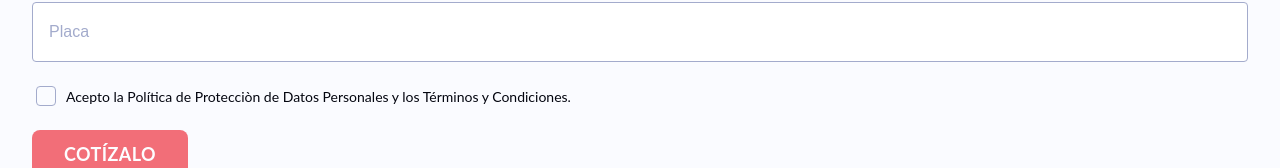
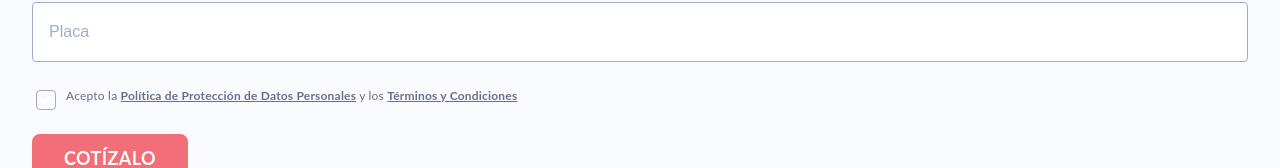
Before and after one commit to Dayanna452/car-insurance, a React (Vite) app: page / in a window 1280 px wide. Shown: the part 595-763 px from the top of the page. Built offline with nearby package versions, Linux system fonts and the light colour scheme; no server answers.

Commit message:
feat: form validation home

```diff
--- a/src/data/constants/data.ts
+++ b/src/data/constants/data.ts
@@ -1,9 +1,6 @@
 export const UserInit = {
   typeDocument: 'DNI',
-  document: '',
-  phoneNumber: '',
   privacy: false,
-  conditions: false
 }
 
 export const options = [
--- a/src/presentation/components/blocks/Checkbox/index.tsx
+++ b/src/presentation/components/blocks/Checkbox/index.tsx
@@ -1,12 +1,15 @@
+import { Check } from "../../icons/Check";
+
 interface CheckboxProps extends React.InputHTMLAttributes<HTMLInputElement> {
-  text: string
+  text: string | React.ReactNode;
 }
 
-export const Checkbox = ({ text='Checkbox', ...props }: CheckboxProps) => {
+export const Checkbox = ({ text = "Checkbox", ...props }: CheckboxProps) => {
   return (
-    <label className='checkbox-container'>
-      <input className='checkbox' type='checkbox' {...props} />
-      <span className='checkbox-label'>{text}</span>
+    <label className="checkbox-container">
+      <input className="checkbox" type="checkbox" {...props} />
+      <span className="checkbox-label">{text}</span>
+      <Check />
     </label>
-  )
-}
+  );
+};
--- a/src/presentation/components/blocks/Checkbox/styles/checkbox.scss
+++ b/src/presentation/components/blocks/Checkbox/styles/checkbox.scss
@@ -1,12 +1,17 @@
 .checkbox-container {
   /* Auto layout */
+  gap: 10px;
+  display: flex;
+  cursor: pointer;
+  user-select: none;
   position: relative;
-  display: flex;
-  gap: 10px;
-  align-items: center;
-  cursor: pointer;
   padding: 0 0.25em 0;
-  user-select: none;
+  svg{
+    position: absolute;
+    top: 6px;
+    left: 6px;
+    z-index: 1;
+  }
   &::before {
     position: absolute;
     content: attr(data-content);
@@ -20,6 +25,7 @@
 }
 
 input[type="checkbox"] {
+  margin-top: 4px;
   position: relative;
   width: 20px;
   height: 20px;
@@ -32,7 +38,6 @@ input[type="checkbox"] {
   transition: background 175ms cubic-bezier(0.1, 0.1, 0.25, 1);
   &::before {
     position: absolute;
-    content: "";
     display: block;
     top: 5%;
     left: 35%;
@@ -46,8 +51,8 @@ input[type="checkbox"] {
   }
   &:checked {
     color: map-get($colors, "white");
-    border-color: map-get($colors, "dark-200");
-    background: map-get($colors, "dark-200");
+    border-color: map-get($colors, "green-300");
+    background: map-get($colors, "green-300");
     &::before {
       opacity: 1;
     }
@@ -59,6 +64,10 @@ input[type="checkbox"] {
 
 .checkbox-label {
   max-width: 85%;
+  font-size: 12px;
+  font-weight: 400;
+  line-height: 20px;
   width: fit-content;
-  font-size: 14px;
+  letter-spacing: 0.2px;
+  color: map-get($colors, "dark-100");
 }
--- a/src/presentation/components/contents/HomeForm/index.tsx
+++ b/src/presentation/components/contents/HomeForm/index.tsx
@@ -23,17 +23,17 @@ export const HomeForm = () => {
   // Verificar si todos los campos están completos
   const isFormComplete: boolean =
     userData.typeDocument !== "" &&
-    userData.document !== "" &&
+    userData.document !== 0 &&
     userData.phoneNumber !== "" &&
     userData.privacy &&
-    userData.conditions;
+    userData.plate !== "";
 
   // Manejar el envío del formulario
   const handleSubmit = (e: React.FormEvent) => {
     e.preventDefault();
 
     if (isFormComplete) {
-      navigate("/plans");
+      navigate("/quotation");
       setUser(data);
       setFormError(null);
     } else {
@@ -64,7 +64,6 @@ export const HomeForm = () => {
             type="number"
             placeholder="Celular"
             name="phoneNumber"
-
             value={userData.phoneNumber}
             onChange={(e: React.ChangeEvent<HTMLInputElement>) =>
               setUserData({ ...userData, phoneNumber: e.target.value })
@@ -73,12 +72,11 @@ export const HomeForm = () => {
         </div>
         <div className="col-12">
           <Input
-            type="number"
+            name="plate"
             placeholder="Placa"
-            name="phoneNumber"
-            value={userData.phoneNumber}
+            value={userData.plate}
             onChange={(e: React.ChangeEvent<HTMLInputElement>) =>
-              setUserData({ ...userData, phoneNumber: e.target.value })
+              setUserData({ ...userData, plate: e.target.value })
             }
           />
         </div>
@@ -86,8 +84,20 @@ export const HomeForm = () => {
       <div className="d-flex flex-column gap-10">
         <Checkbox
           name="privacy"
+          className="form__checkbox"
           checked={userData.privacy}
-          text="Acepto la Política de Protecciòn de Datos Personales y los Términos y Condiciones."
+          text={
+            <>
+              Acepto la{" "}
+              <a href="/#" className="form__link">
+                <strong>Política de Protección de Datos Personales</strong>
+              </a>{" "}
+              y los{" "}
+              <a href="/#" className="form__link">
+                <strong>Términos y Condiciones</strong>
+              </a>
+            </>
+          }
           onChange={(e: React.ChangeEvent<HTMLInputElement>) =>
             setUserData({ ...userData, privacy: e.target.checked })
           }
--- a/src/presentation/components/contents/HomeForm/styles/homeform.scss
+++ b/src/presentation/components/contents/HomeForm/styles/homeform.scss
@@ -10,6 +10,15 @@
     line-height: 32px;
     letter-spacing: -0.2px;
     color: map-get($colors, "dark-200");
+  }
+
+  &__checkbox{
+    font-weight: 300;
+  }
+
+  &__link{
+    color:map-get($colors, "dark-100");
+    text-decoration: underline;
   }
 
   button {
--- /dev/null
+++ b/src/presentation/components/icons/Check.tsx
@@ -0,0 +1,18 @@
+export const Check = () => {
+  return (
+    <svg
+      width="16"
+      height="16"
+      viewBox="0 0 16 16"
+      fill="none"
+      xmlns="http://www.w3.org/2000/svg"
+    >
+      <path
+        fillRule="evenodd"
+        clipRule="evenodd"
+        d="M12.3178 3.92748C12.634 4.19503 12.6734 4.66827 12.4059 4.98447L6.90588 11.4845C6.76799 11.6474 6.56719 11.7439 6.3538 11.7497C6.14041 11.7556 5.93465 11.6702 5.78808 11.515L2.95474 8.51498C2.67033 8.21384 2.6839 7.73916 2.98503 7.45476C3.28617 7.17035 3.76085 7.18391 4.04526 7.48505L6.30263 9.87521L11.2608 4.01556C11.5284 3.69935 12.0016 3.65992 12.3178 3.92748Z"
+        fill="white"
+      />
+    </svg>
+  );
+};
--- a/src/presentation/styles/_variables.scss
+++ b/src/presentation/styles/_variables.scss
@@ -19,7 +19,7 @@ $colors: (
   "gray-100":#A3ABCC,
   "green-100": #00f4e2,
   "green-200": #00ff7f,
-  "green-300": #389e0d,
+  "green-300": #43B748,
   "light-blue": #3498db,
   "purple-grey": #edeffc,
   "purple-dark": #6769ff,
--- a/src/presentation/types/users.ts
+++ b/src/presentation/types/users.ts
@@ -1,7 +1,7 @@
 export interface UserData {
   typeDocument: string
-  document: string
-  phoneNumber: string
+  document?: number
+  phoneNumber?: string
+  plate?: string
   privacy: boolean
-  conditions: boolean
 }
--- a/src/services/users.ts
+++ b/src/services/users.ts
@@ -5,14 +5,14 @@ import { API_URL } from "../data/constants/keys";
 
 export interface UserType {
   typeDocument: string
-  document: string
-  phoneNumber: string
+  document?: number
+  phoneNumber?: string
+  plate?: string
   privacy: boolean
-  conditions: boolean
 }
 
 const fetchUsers = async () => {
-  const res = await fetch(API_URL + "/users");
+  const res = await fetch(API_URL + "/users/1");
   const data = await res.json();
   return data;
 };
```
